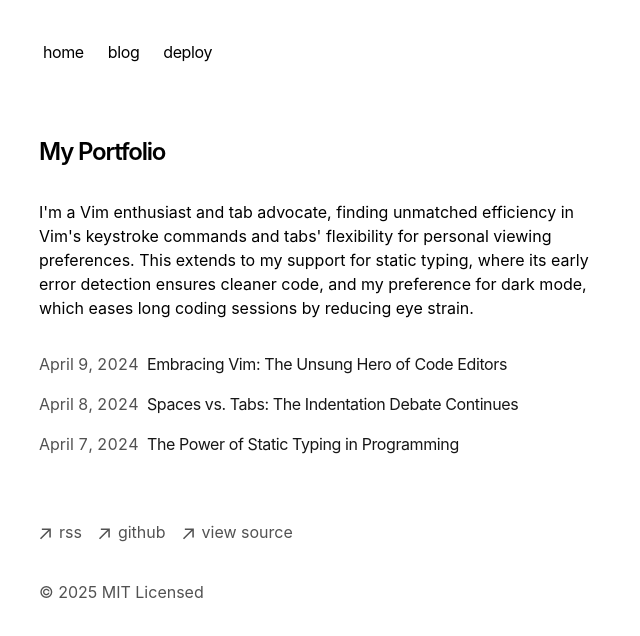
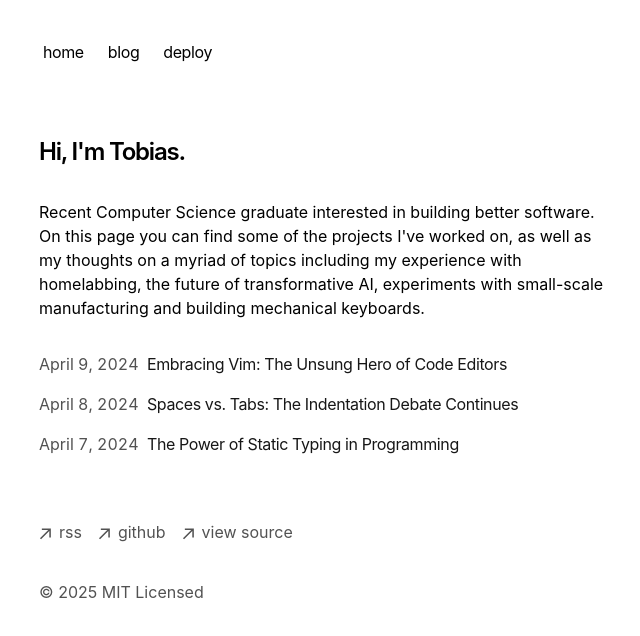
Before and after one commit to TJennerjahn/portfolio, a Next.js app: page / in a window 1280 px wide. Shown: the top 636 px of the page, without its empty margins (313-953 px from the left). Built offline with nearby package versions, Linux system fonts and the light colour scheme.

Commit message:
add hero section

```diff
--- a/app/page.tsx
+++ b/app/page.tsx
@@ -1,21 +1,22 @@
-import { BlogPosts } from 'app/components/posts'
+import { BlogPosts } from "app/components/posts";
 
 export default function Page() {
   return (
     <section>
       <h1 className="mb-8 text-2xl font-semibold tracking-tighter">
-        My Portfolio
+        Hi, I'm Tobias.
       </h1>
       <p className="mb-4">
-        {`I'm a Vim enthusiast and tab advocate, finding unmatched efficiency in
-        Vim's keystroke commands and tabs' flexibility for personal viewing
-        preferences. This extends to my support for static typing, where its
-        early error detection ensures cleaner code, and my preference for dark
-        mode, which eases long coding sessions by reducing eye strain.`}
+        {`Recent Computer Science graduate interested in building better software. \n
+          On this page you can find some of the projects I've worked on,
+          as well as my thoughts on a myriad of topics including my experience with homelabbing,
+          the future of transformative AI, experiments with small-scale manufacturing
+          and building mechanical keyboards.
+          `}
       </p>
       <div className="my-8">
         <BlogPosts />
       </div>
     </section>
-  )
+  );
 }
```
